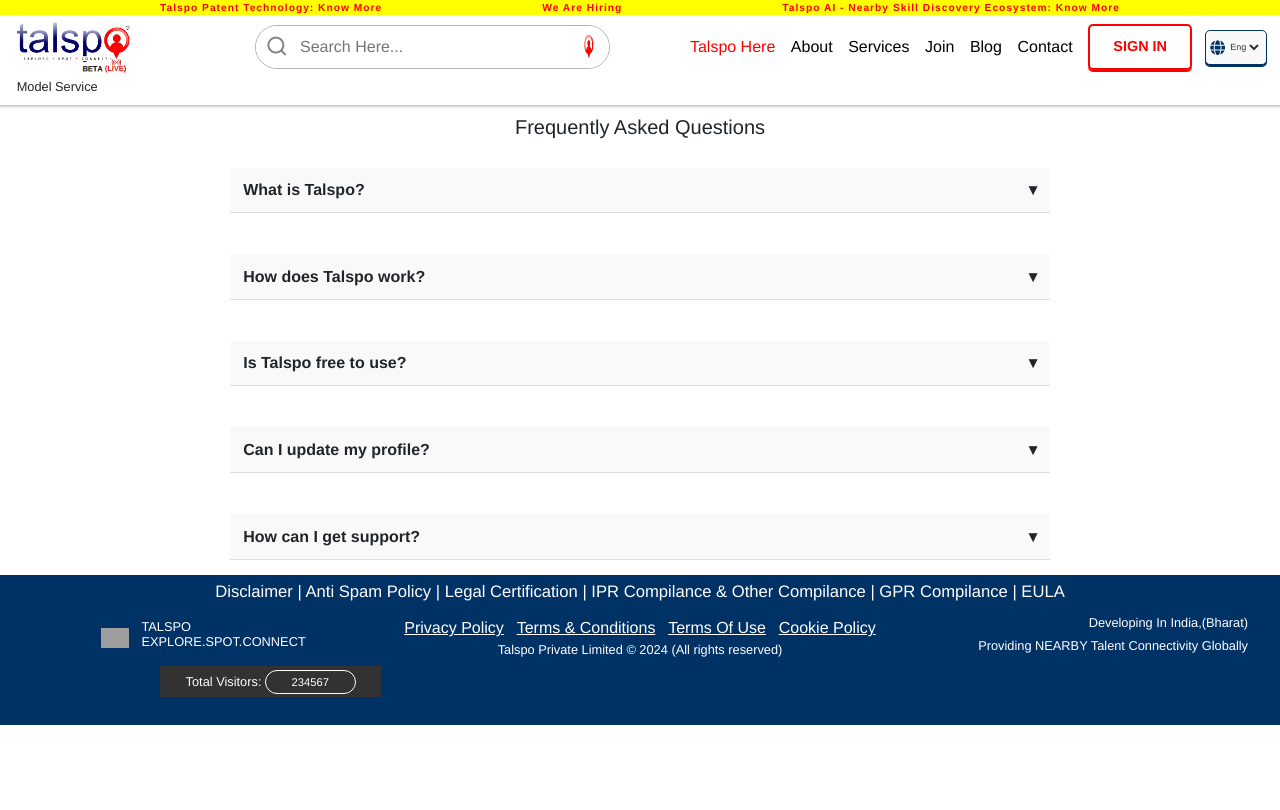
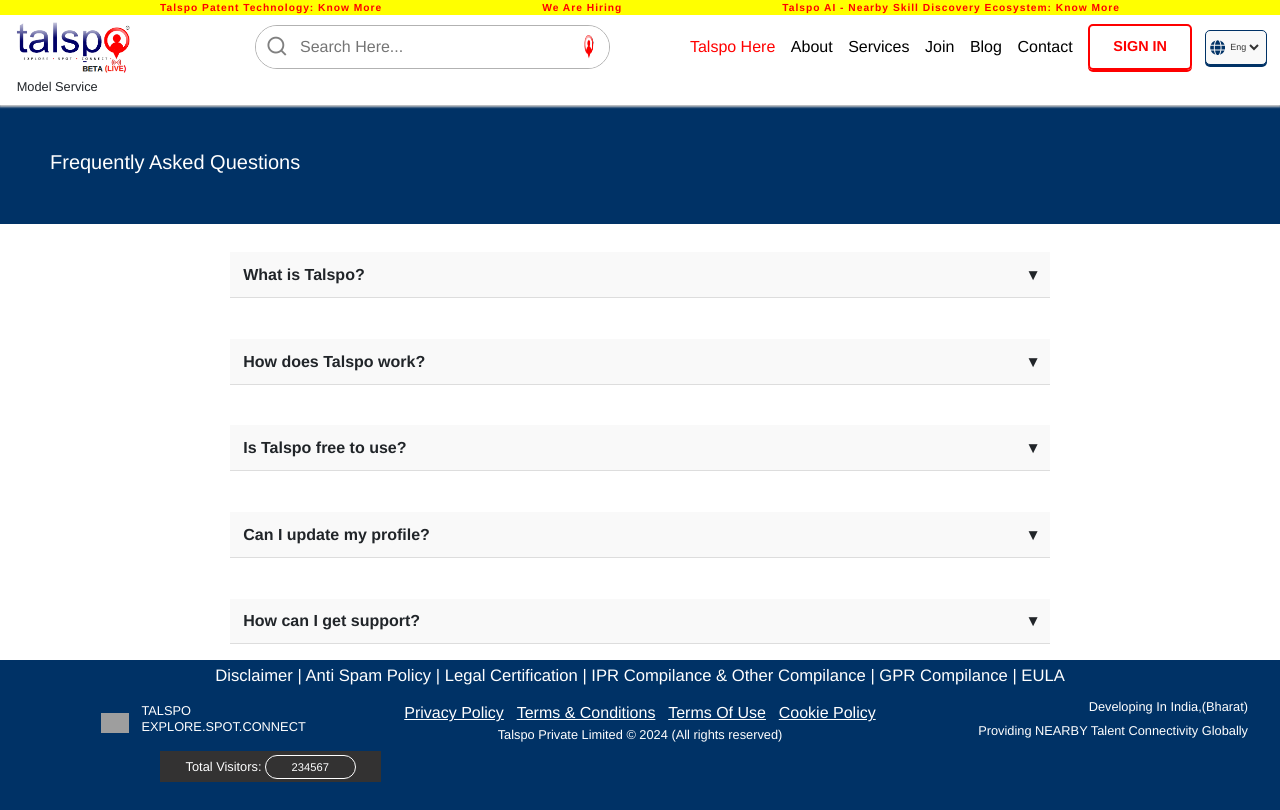
Before and after one commit to patidartani/talspo-webapp, a React (Vite) app: page /faq in a window 1280 px wide. Built offline with nearby package versions, Linux system fonts and the light colour scheme; grey boxes are pictures that could not be loaded.

Commit message:
service heading dropdown page

```diff
--- a/src/components/About/Faq.css
+++ b/src/components/About/Faq.css
@@ -5,9 +5,22 @@
     justify-content: center;
     flex-direction: column;
     margin-bottom: 2vmax;
-    padding-top: 9vmax;
+
   }
 
+.faq-head{
+    margin-top: 100px;
+    width: 100%;
+    display: flex;
+    /* justify-content: center;
+    align-items: center; */
+    text-align: left;
+    flex-direction: column;
+    background: #003266;
+    color:#fff;
+    padding: 50px;
+
+}
   .faq-box {
     width: 80%;
     height: 300px;
@@ -35,7 +48,8 @@
     font-weight: 700;
     font-size: 2vmax;
     margin-top: 2vmax;
-    color: #003266;
+    /* color: #003266; */
+    color: #fff;
 
   }
 
```
Also changed, not shown: 1 other file (tests, documents, lock files or other folders).
